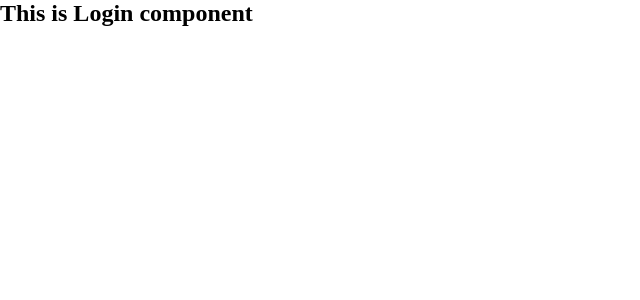
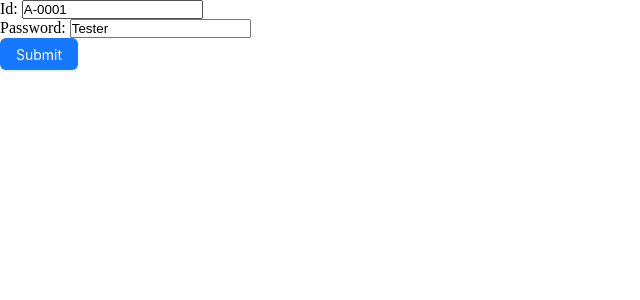
Before and after one commit to searchsakib/university_management_client, a React (Vite) app: page /login in a window 1280 px wide. Shown: the top 300 px of the page, without its empty margins (0-640 px from the left). Built offline with nearby package versions, Linux system fonts and the light colour scheme.

Commit message:
now can login with id & password

```diff
--- a/src/pages/Login.tsx
+++ b/src/pages/Login.tsx
@@ -1,8 +1,41 @@
+import { Button } from 'antd';
+import { useForm } from 'react-hook-form';
+import { useLoginMutation } from '../redux/features/auth/authApi';
+
 const Login = () => {
+  const { register, handleSubmit } = useForm({
+    defaultValues: {
+      id: 'A-0001',
+      password: 'Tester',
+    },
+  });
+  const [login, { data, error }] = useLoginMutation();
+
+  const onSubmit = (data) => {
+    const userInfo = {
+      id: data?.id,
+      password: data?.password,
+    };
+    login(userInfo);
+  };
+  console.log('This is data=>', data);
+  console.log('This is login=>', login);
+  console.log('This is error=>', error);
+
   return (
-    <div>
-      <h2>This is Login component</h2>
-    </div>
+    <form onSubmit={handleSubmit(onSubmit)}>
+      <div>
+        <label htmlFor='id'>Id: </label>
+        <input type='text' id='id' {...register('id')} />
+      </div>
+      <div>
+        <label htmlFor='password'>Password: </label>
+        <input type='text' id='password' {...register('password')} />
+      </div>
+      <Button htmlType='submit' type='primary'>
+        Submit
+      </Button>
+    </form>
   );
 };
 
--- a/src/redux/store.ts
+++ b/src/redux/store.ts
@@ -1,12 +1,12 @@
 import { Store, configureStore } from '@reduxjs/toolkit';
 import { baseApi } from './api/baseApi';
-import authSlice from './features/auth/authSlice';
+import authReducer from './features/auth/authSlice';
 
 //? here, gave the 'Store' type, it wasn't included in the documentation
 export const store: Store = configureStore({
   reducer: {
     [baseApi.reducerPath]: baseApi.reducer,
-    auth: authSlice,
+    auth: authReducer,
   },
 
   middleware: (getDefaultMiddleware) =>
```
